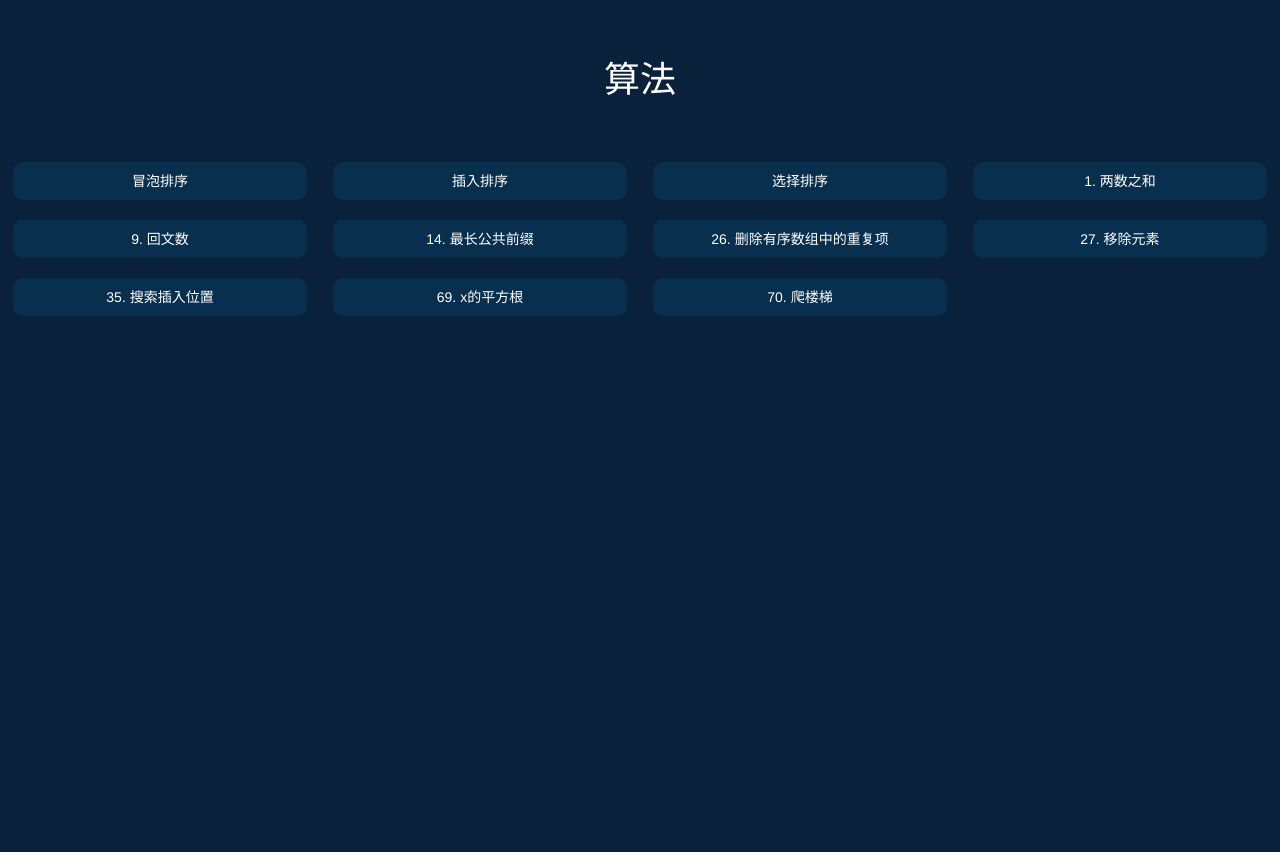
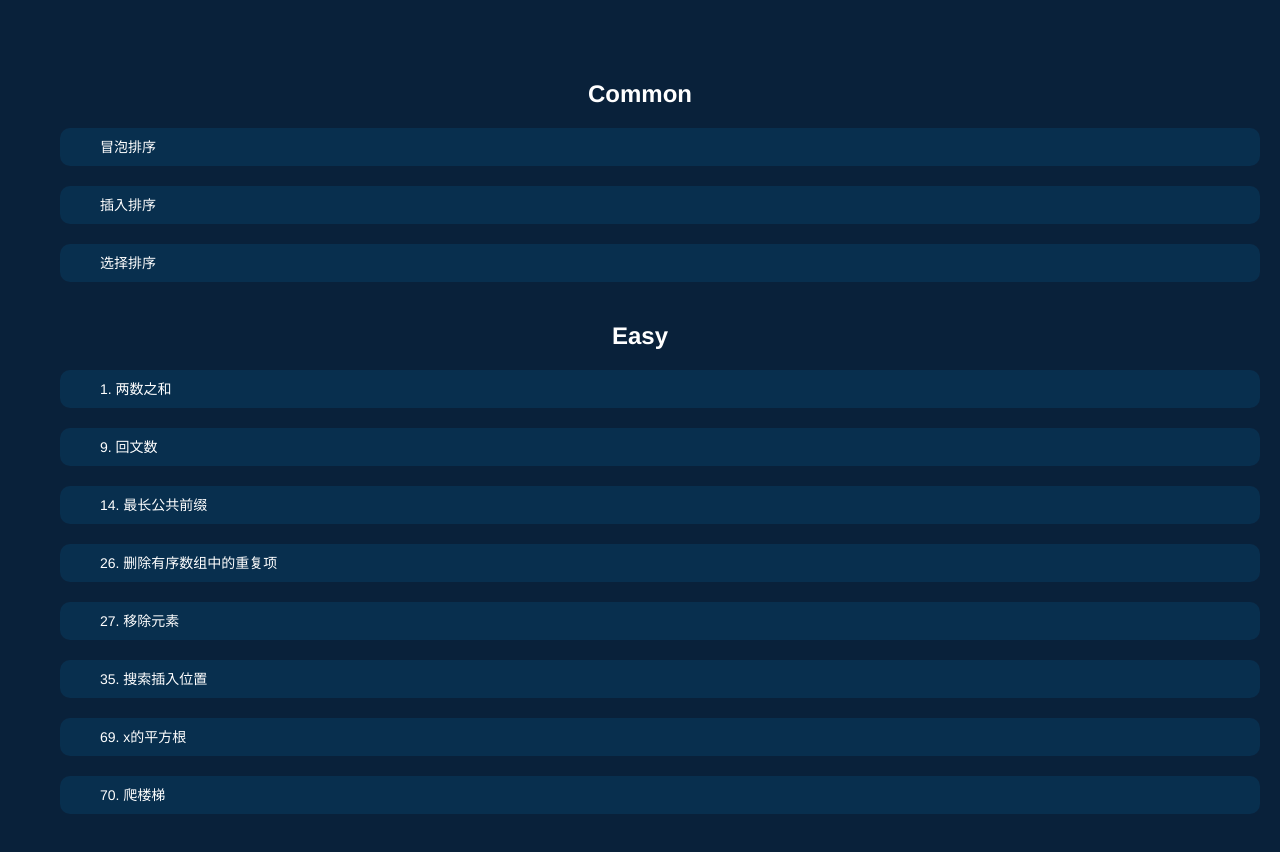
Before and after one commit to cldugujian/admin-algorithm, a Vue app: page / in a window 1280 px wide. Before the commit the page ends 800 px from the top, so only its background shows below. Built offline with nearby package versions, Linux system fonts and the light colour scheme.

Commit message:
1. 修改列表样式以及全局默认样式
2. 列表页优化

```diff
--- a/src/App.vue
+++ b/src/App.vue
@@ -11,71 +11,16 @@ export default {
 </script>
 
 <style>
-  html, body, div, span, applet, object, iframe,
-  h1, h2, h3, h4, h5, h6, p, blockquote, pre,
-  a, abbr, acronym, address, big, cite, code,
-  del, dfn, em, font, img, ins, kbd, q, s, samp,
-  small, strike, strong, sub, sup, tt, var,
-  dl, dt, dd, ol, ul, li,
-  fieldset, form, label, legend,
-  table, caption, tbody, tfoot, thead, tr, th, td,
-  button,input,select,option,textarea,i,
-  main,header,menu,nav,article,section,aside,footer,video,canvas{
-    border: 0;
-    background: transparent;
-    color: #fff;
-    font-family: Helvetica,Arial sans-serif;
-    font-size: initial;
-    font-style: normal;
-    font-weight: normal;
-    line-height:inherit;
+  * {
+    margin: 0;
+    padding: 0;
+    border: none;
     list-style: none;
-    margin: 0;
-    outline: 0;
-    padding: 0;
-    resize: none;
-    text-decoration: none;
-    vertical-align: baseline;
-    box-sizing: border-box;
-    -webkit-appearance: none;
-    appearance: none;
-    box-shadow: none;
+    color:#fff;
+    font-family: Helvetica,"Microsoft YaHei",sans-serif;
   }
-  main,header,nav,article,section,aside,footer,video,canvas,
-  button,input,select,option,textarea,i,img,a{
-    display: block;
-  }
-  button,a{
-    cursor: pointer;
-  }
-  img{
-    max-width: 100%;
-  }
-  body,html{
+  body{
+    padding:40px 60px;
     background: #09213a;
   }
-  /* flex布局 */
-  .flex_keep_self{
-    flex-grow: 0;
-    flex-shrink: 0;
-  }
-  .flex,
-  .flex_center,
-  .flex_around,
-  .flex_between{
-    display: -webkit-flex;
-    display: flex;
-  }
-  .flex_center{
-    align-items: center;
-    justify-content: center;
-  }
-  .flex_around{
-    align-items: center;
-    justify-content: space-around;
-  }
-  .flex_between{
-    align-items: center;
-    justify-content: space-between;
-  }
 </style>
--- a/src/views/home-index.vue
+++ b/src/views/home-index.vue
@@ -1,18 +1,22 @@
 <template>
   <main class="home">
-    <h1 class="home-title">算法</h1>
+    <h1 class="home-title">Common</h1>
     <ul class="home-main flex">
-      <li class="home-list" @click="goJump('bubble-sort')">冒泡排序</li>
-      <li class="home-list" @click="goJump('insert-sort')">插入排序</li>
-      <li class="home-list" @click="goJump('select-sort')">选择排序</li>
-      <li class="home-list" @click="goJump('two-sum')">1. 两数之和</li>
-      <li class="home-list" @click="goJump('is-palindrome')">9. 回文数</li>
-      <li class="home-list" @click="goJump('longest-common-prefix')">14. 最长公共前缀</li>
-      <li class="home-list" @click="goJump('remove-duplicates')">26. 删除有序数组中的重复项</li>
-      <li class="home-list" @click="goJump('remove-element')">27. 移除元素</li>
-      <li class="home-list" @click="goJump('search-insert')">35. 搜索插入位置</li>
-      <li class="home-list" @click="goJump('my-sqrt')">69. x的平方根</li>
-      <li class="home-list" @click="goJump('climb-stairs')">70. 爬楼梯</li>
+      <li v-for="item in common"
+          @click="goJump(item.routeName)"
+          class="home-list"
+          :key="item">
+        {{ item.title }}
+      </li>
+    </ul>
+    <h1 class="home-title">Easy</h1>
+    <ul class="home-main flex">
+      <li v-for="item in easy"
+          @click="goJump(item.routeName)"
+          class="home-list"
+          :key="item">
+        {{ item.title }}
+      </li>
     </ul>
 
   </main>
@@ -22,6 +26,25 @@
   import {defineComponent} from 'vue'
   export default defineComponent({
     name: 'home-index',
+    data(){
+      return{
+        common:[
+          { routeName:'bubble-sort',title:'冒泡排序'},
+          { routeName:'insert-sort',title:'插入排序'},
+          { routeName:'select-sort',title:'选择排序'},
+        ],
+        easy:[
+          { routeName:'two-sum',title:'1. 两数之和'},
+          { routeName:'is-palindrome',title:'9. 回文数'},
+          { routeName:'longest-common-prefix',title:'14. 最长公共前缀'},
+          { routeName:'remove-duplicates',title:'26. 删除有序数组中的重复项'},
+          { routeName:'remove-element',title:'27. 移除元素'},
+          { routeName:'search-insert',title:'35. 搜索插入位置'},
+          { routeName:'my-sqrt',title:'69. x的平方根'},
+          { routeName:'climb-stairs',title:'70. 爬楼梯'},
+        ],
+      }
+    },
     methods: {
       goJump(routerName) {
         this.$router.push({ name:routerName });
@@ -33,28 +56,23 @@
 <style scoped lang="scss">
   .home {
     width: 100%;
-    margin-top: 50px;
-    margin-left: auto;
-    margin-right: auto;
   }
   .home-main{
     flex-wrap: wrap;
-    margin-top:40px;
   }
   .home-title {
     display: block;
     width: 100%;
-    font-size: 36px;
+    font-size: 24px;
     text-align: center;
+    margin-top:40px;
   }
   .home-list {
-    width: 23%;
+    width: 100%;
     font-size: 14px;
     margin-top: 20px;
-    margin-left:1%;
-    margin-right:1%;
+    padding-left:40px;
     line-height: 38px;
-    text-align: center;
     background: rgba(0, 162, 255, 0.1);
     border-radius: 10px;
     transition: all 0.5s;
```
Also changed, not shown: src/assets/logo.png (deleted). Lines whose indentation alone changed are shown as unchanged.
